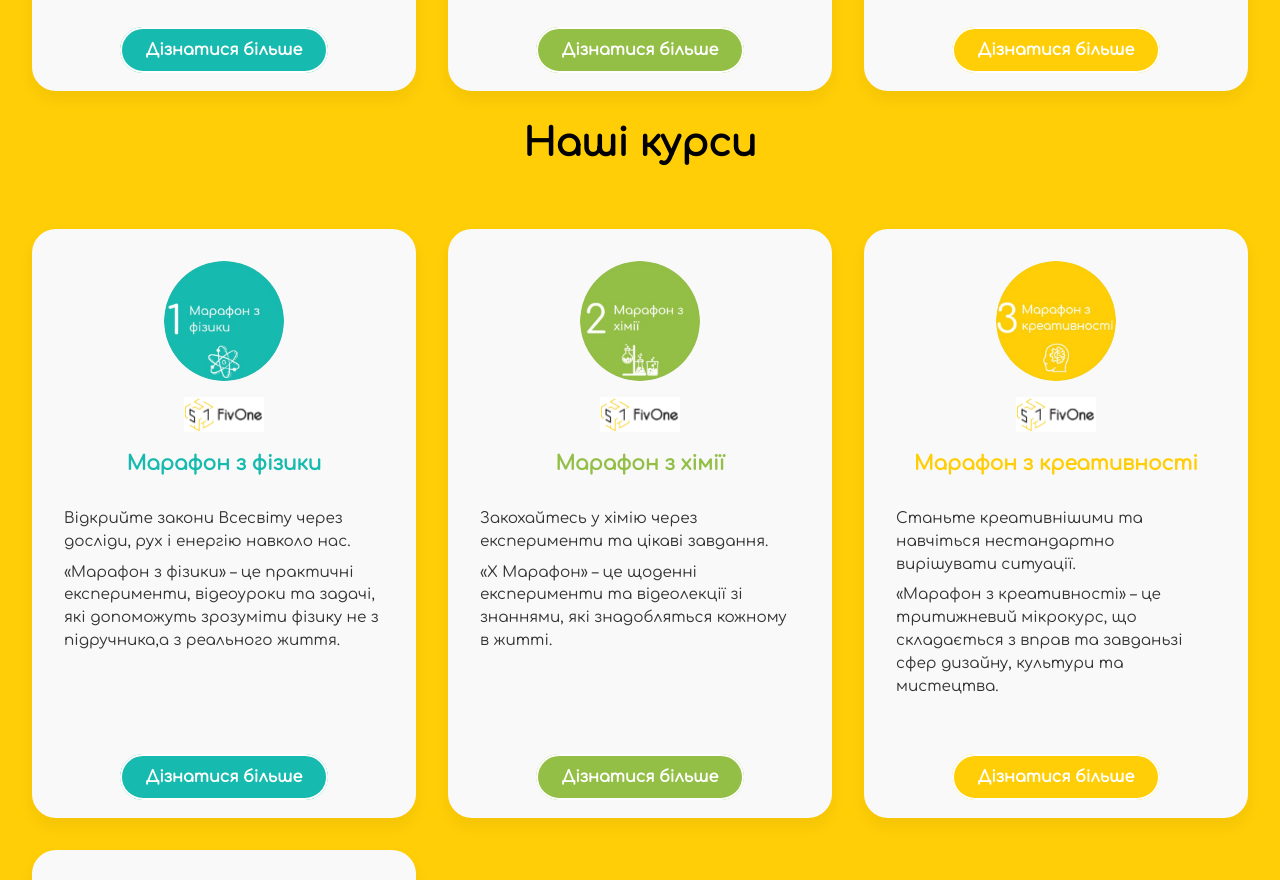
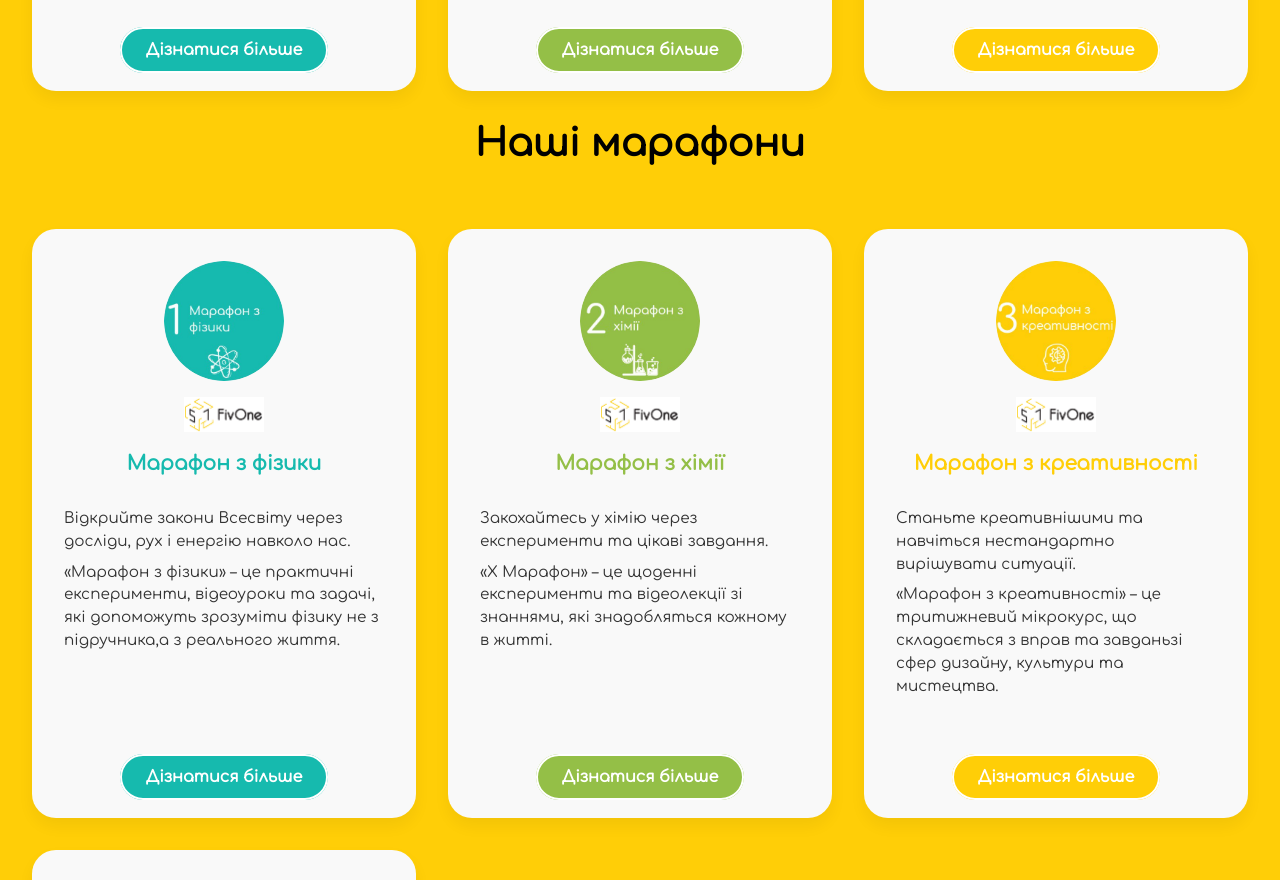
Before and after one commit to slava-bos-top/FivOneSite, a React (Create React App) app: page / in a window 1280 px wide. Shown: the part 1420-2300 px from the top of the page. Built offline with nearby package versions, Linux system fonts and the light colour scheme.

Commit message:
update gallery

```diff
--- a/src/components/Gallery/Gallery.jsx
+++ b/src/components/Gallery/Gallery.jsx
@@ -16,6 +16,7 @@ import soundGif from './images/sound.gif';
 import audio from "./media/ambient.mp3";
 
 import { coursesData } from './coursesData';
+import { competitionData } from './competitionData';
 
 const coursesDataBlock = [
   {
@@ -154,7 +155,7 @@ export default function Gallery() {
         </section>
         <section className="courses-gallery">
           <div className="courses__header-gallery">
-            <h2>Наші курси</h2>
+            <h2>Наші марафони</h2>
           </div>
 
           <div className="courses__grid-gallery">
@@ -168,7 +169,7 @@ export default function Gallery() {
                     <p className="course-card__description_one-gallery">{course.description}</p>
                     <p className="course-card__description_two-gallery">{course.details}</p>
                   </div>
-                  <Link to="/course" state={coursesData[course.number]} className="course-card__button-gallery" style={{background: course.color}}>
+                  <Link to="/marathon" state={competitionData[course.number]} className="course-card__button-gallery" style={{background: course.color}}>
                     Дізнатися більше
                   </Link>
                 </div>
```
